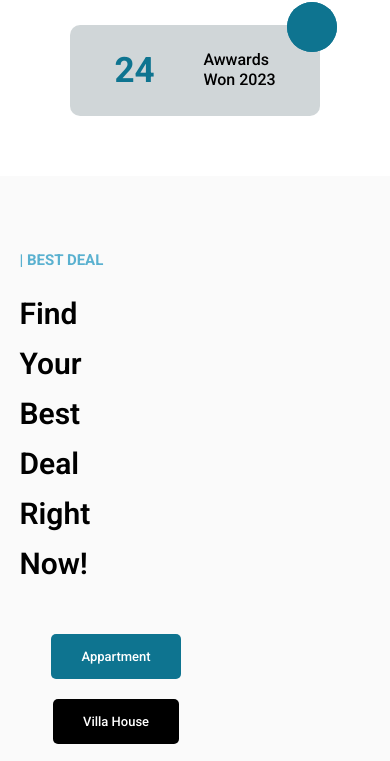
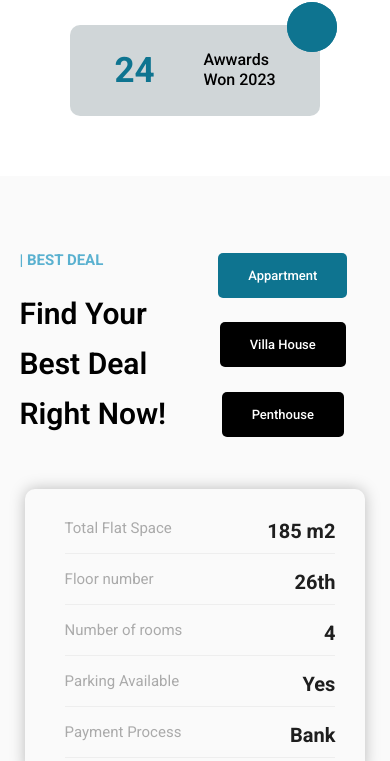
Before and after one commit to saraswati1664/Villa-Template, a plain HTML site: page index.html in a window 390 px wide. Shown: the part 2363-3124 px from the top of the page. Drawn offline with Linux system fonts and the light colour scheme.

Commit message:
mobile-view

```diff
--- a/CSS/media.css
+++ b/CSS/media.css
@@ -499,10 +499,19 @@
 }
 .call {
     padding: 20px;
+    align-items: center;
+}
+.headcall h6 {
+    font-size: 16px;
+    font-weight: 600;
+    text-align: left;
 }
 .contact-form {
     width: 40%;
 
+}
+.contact-form form textarea {
+    height: 135px;
 }
 .feature3 ul li {
     font-size: 18px;
@@ -868,6 +877,24 @@
 
 
 }
+/* 767 */
+
+@media(max-width:768px){
+    .row1 {
+    gap: 0px;
+}
+.row1-heads {
+    width: 50%;
+}
+    .row1-head {
+    width: 100%;
+}
+.row1-buttons {
+    flex-wrap: wrap;
+    justify-content: center;
+    width: 40%;
+}
+}
 
 /* 704px */
 @media (max-width:705px){
@@ -1007,7 +1034,15 @@
     padding-left: 30px;
    }
    .row1-heads {
-    width: 49%;
+    width: 100%;
+   }
+   .row1-head {
+    width: 50%;
+   }
+   .row1-buttons {
+    flex-wrap: wrap;
+    justify-content: LEFT;
+    width: 100%;
    }
    .h2-style {
     font-size: 30px;
@@ -1129,6 +1164,18 @@
     }
     .row1 {
     padding-left: 0;
+    gap:0;
+    }
+    .row1-heads {
+    width: 50%;
+    }
+    .row1-head {
+    width: 100%;
+    }
+    .row1-buttons {
+    flex-wrap: wrap;
+    justify-content: CENTER;
+    width: 50%;
     }
     .property-section {
     margin-top: 60px;
```
